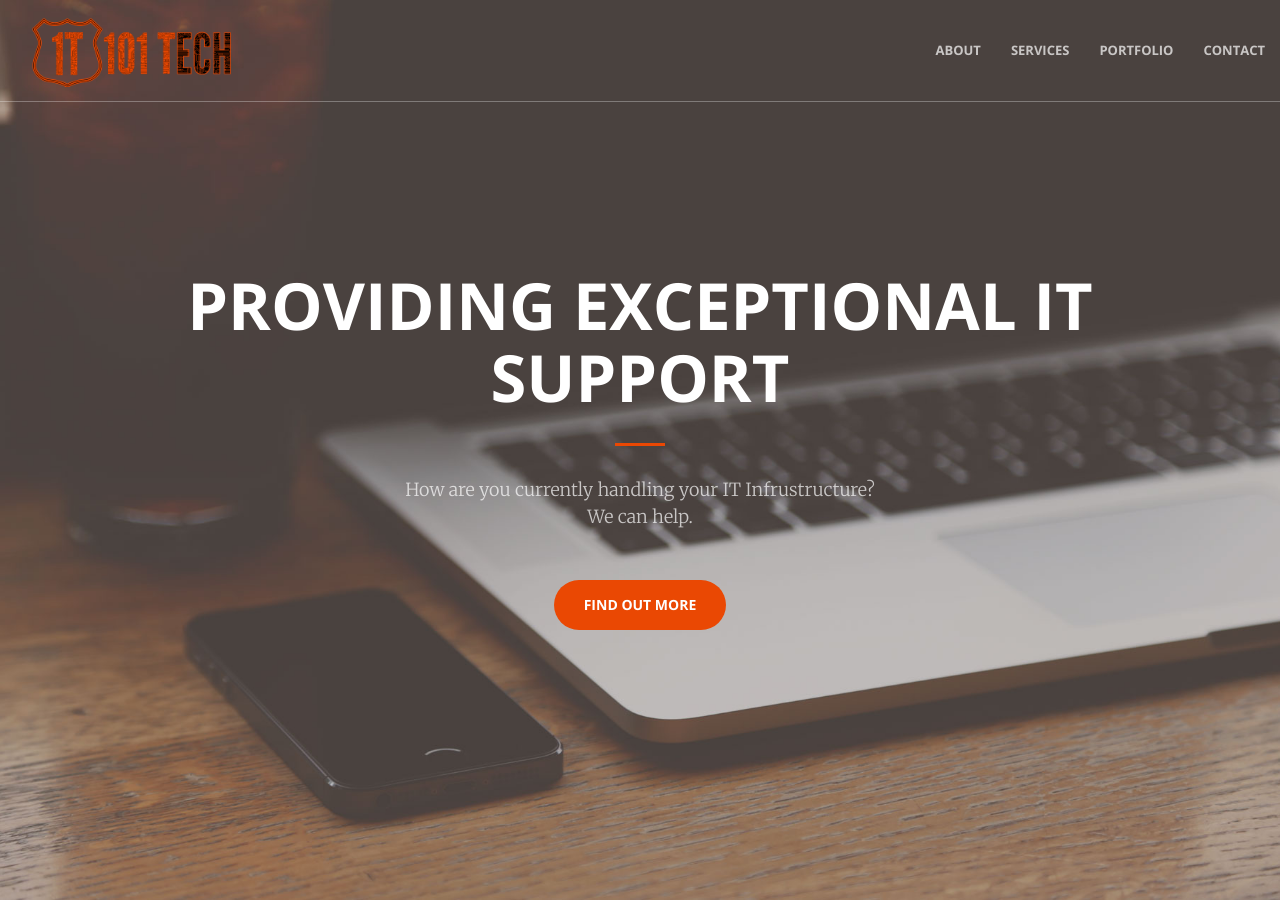
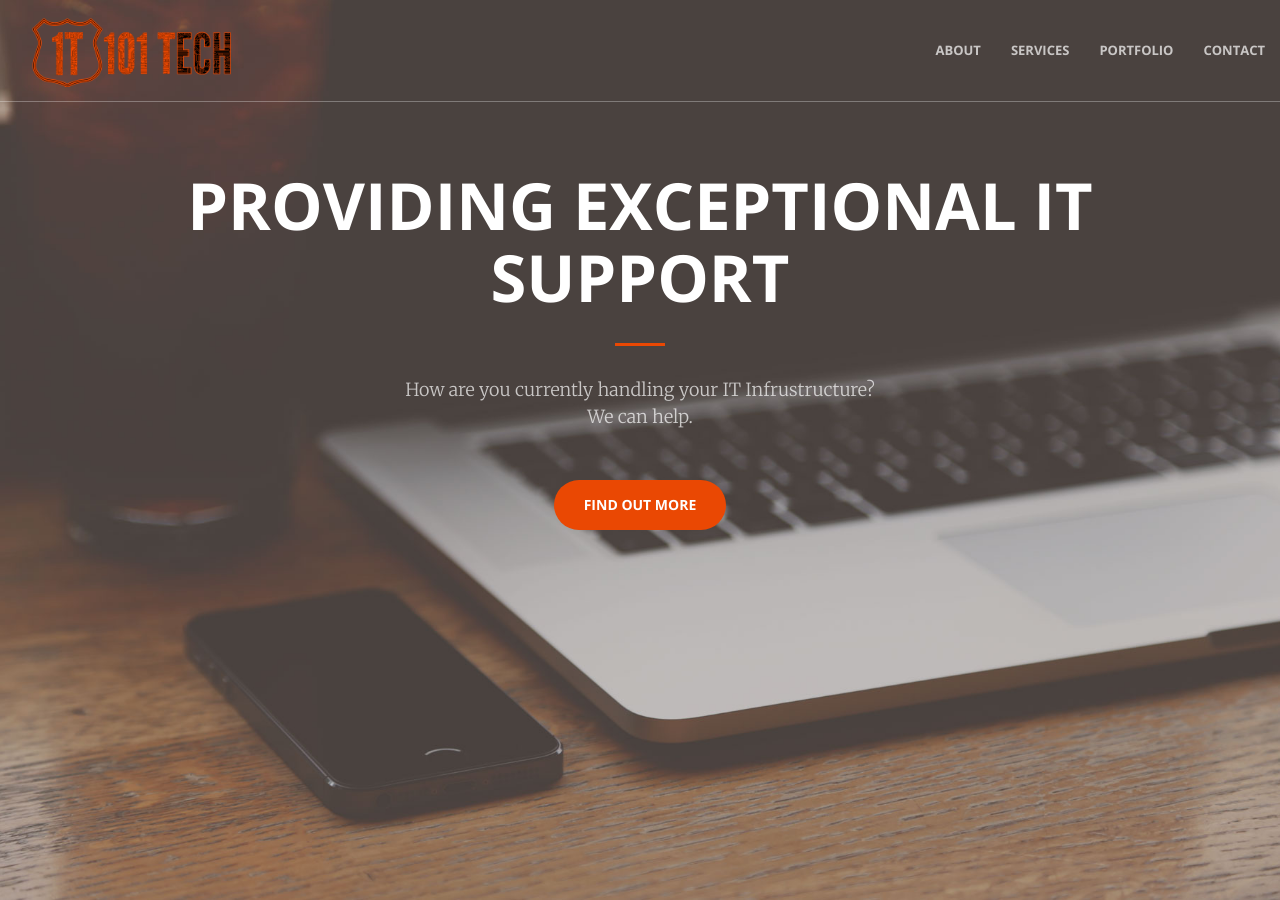
Before and after one commit to the101tech/101tech, a Jekyll site: the page built from index.html, in a window 1280 px wide and 900 px high. Built offline with Jekyll 4.4.1, drawn with Linux system fonts in a browser that asks for light colours.

Commit message:
screenfix3
adjusting margins to look better on all screens

```diff
--- a/css/custom.css
+++ b/css/custom.css
@@ -2,7 +2,7 @@
  .navbar {
   min-height: 100px;
 }
-
+.header-content {margin-top: 80px}
 .logo {
   padding: 0 15px;
   height: 100px;
@@ -22,6 +22,7 @@
     padding-bottom: 36.5px;
     line-height: 27px;
   }
+  .header-content {margin-top: -100px}
 }
 @media (max-width:315px) {
 .logo img {
```
